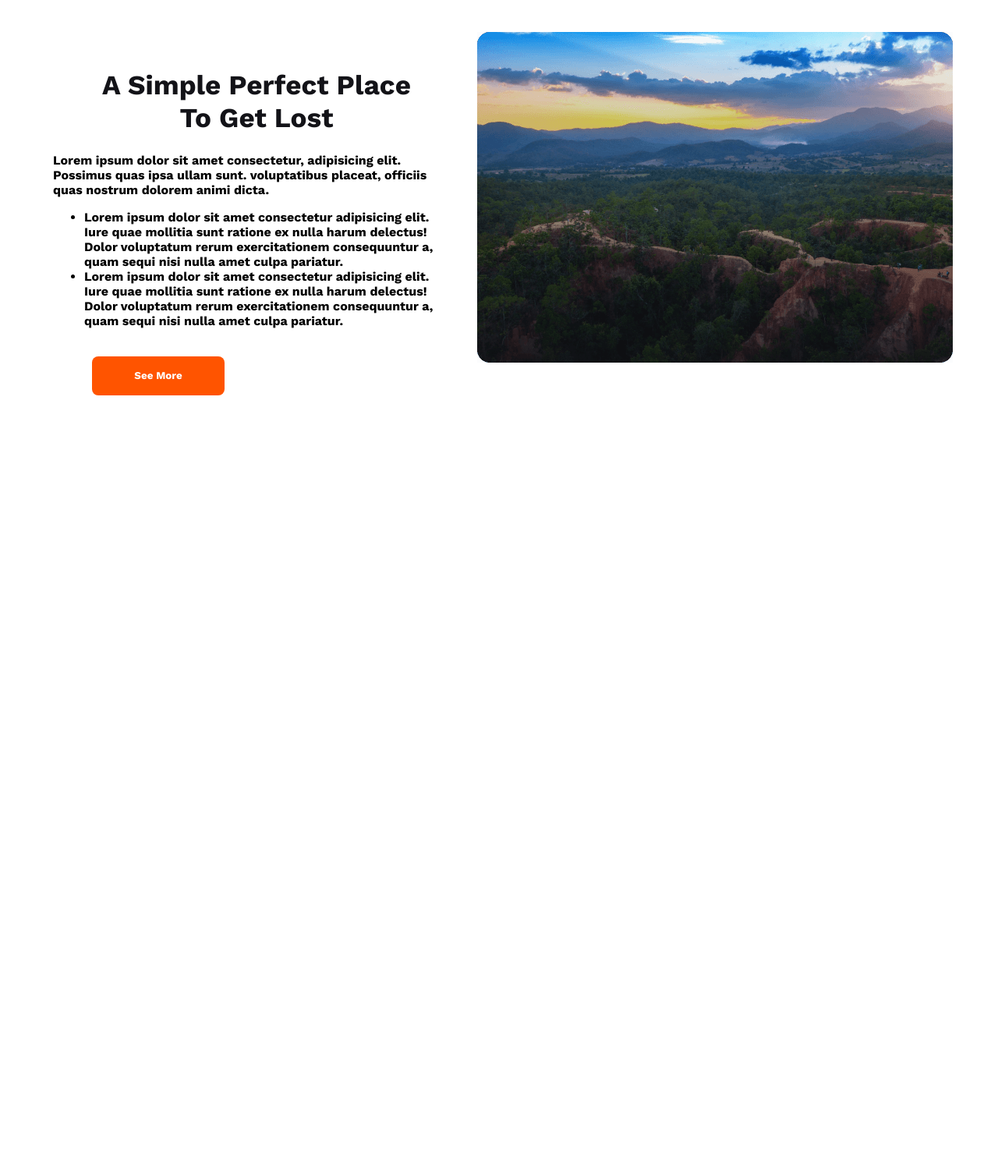
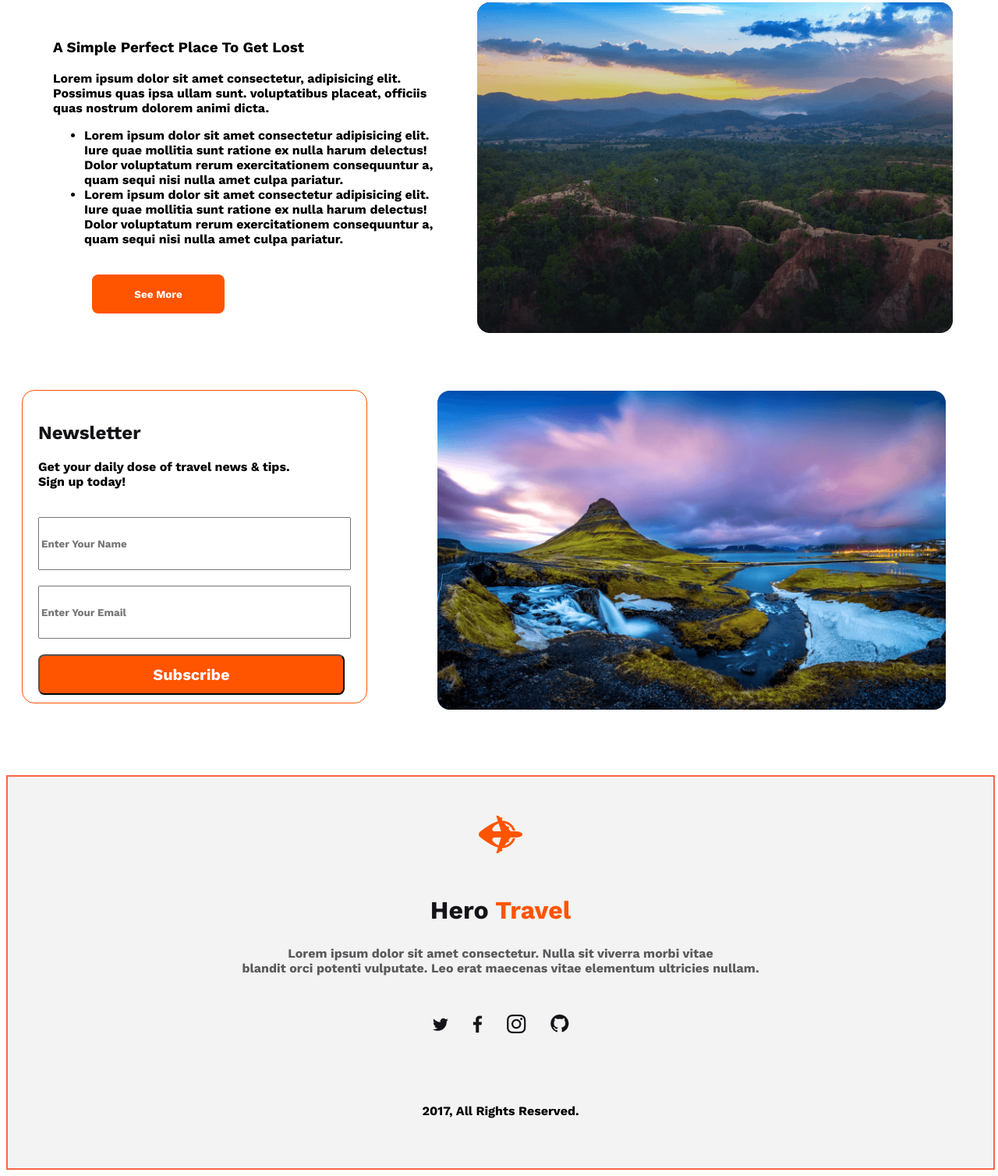
Before and after one commit to CODING019/My-Responsive-Website, a plain HTML site: page index.html in a window 1280 px wide. Shown: the part 5361-6869 px from the top of the page at 78% size. Before the commit the page ends 5876 px from the top, so only its background shows below. Drawn offline with nearby package versions, Linux system fonts and the light colour scheme.

Commit message:
footer-section-addded

```diff
--- a/index.html
+++ b/index.html
@@ -180,25 +180,58 @@
             </div>
         </div>
         <!-- Menu-Section-End -->
+        <!--  -->
         <!-- Menu-Descrption -->
         <section class="description-container">
             <div class="description-content">
-                <h3 class="title">A Simple Perfect Place To Get Lost</h3>
+                <h3 class="title-ss">A Simple Perfect Place To Get Lost</h3>
                 <p class="team-description">Lorem ipsum dolor sit amet consectetur, adipisicing elit. Possimus quas ipsa
                     ullam sunt.
                     voluptatibus placeat, officiis quas nostrum dolorem animi dicta.</p>
-                    <ul>
-                        <li>Lorem ipsum dolor sit amet consectetur adipisicing elit. Iure quae mollitia sunt ratione ex nulla harum delectus! Dolor voluptatum rerum exercitationem consequuntur a, quam sequi nisi nulla amet culpa pariatur.</li>
-                        <li>Lorem ipsum dolor sit amet consectetur adipisicing elit. Iure quae mollitia sunt ratione ex nulla harum delectus! Dolor voluptatum rerum exercitationem consequuntur a, quam sequi nisi nulla amet culpa pariatur.</li>
-                    </ul>
-                    <button class="btn-primary-2">See More</button>
+                <ul>
+                    <li>Lorem ipsum dolor sit amet consectetur adipisicing elit. Iure quae mollitia sunt ratione ex
+                        nulla harum delectus! Dolor voluptatum rerum exercitationem consequuntur a, quam sequi nisi
+                        nulla amet culpa pariatur.</li>
+                    <li>Lorem ipsum dolor sit amet consectetur adipisicing elit. Iure quae mollitia sunt ratione ex
+                        nulla harum delectus! Dolor voluptatum rerum exercitationem consequuntur a, quam sequi nisi
+                        nulla amet culpa pariatur.</li>
+                </ul>
+                <button class="btn-primary-2">See More</button>
             </div>
             <div class="description-img">
                 <img src="image/Images/Group 40089.png" alt="">
             </div>
         </section>
+        <!-- Newsletter-Start -->
+        <section class="newsletter-container">
+            <div class="newsletter-title">
+                <h2 class="news-style">Newsletter</h2>
+                <p class="paragraph style">Get your daily dose of travel news & tips. <br> Sign up today!</p>
+                <input class="input-style" type="text" placeholder="Enter Your Name">
+                <br>
+                <input class="input-style" type="email" name="" id="" placeholder="Enter Your Email">
+                <br>
+                <button class="btn-primary-4">Subscribe</button>
+            </div>
+            <div class="news-img">
+                <img src="image/Images/Rectangle 8 (1).png" alt="">
+        </section>
     </main>
     <footer>
+        <section class="footer-container">
+            <div class="footer-title">
+                <div class="footer-img">
+                    <img src="image/Images/Group 40071 (2).png" alt="">
+                </div>
+
+                <h2 class="footer-text">Hero <span class="special-text">Travel</span></h2>
+                <p class="footer-description">Lorem ipsum dolor sit amet consectetur. Nulla sit viverra morbi vitae <br> blandit orci potenti vulputate. Leo erat maecenas vitae elementum ultricies nullam.</p>
+            </div>
+            <div class="footer-icon">
+                <img src="image/Images/Social.png" alt="">
+            </div>
+            <div class="footer-end"><p>2017, All Rights Reserved.</p></div>
+        </section>
 
     </footer>
 </body>
--- a/style/style.css
+++ b/style/style.css
@@ -226,6 +226,12 @@
      padding-right: 20px;
  }
 
+ .title-section {
+     color: #131318;
+     font-size: 20px;
+     font-weight: 800;
+ }
+
  /*Location-Style-End*/
 
  /*Card-Style-Start*/
@@ -311,22 +317,123 @@
      padding: 0 50px;
      margin: 0 60px;
  }
+
  /*Description-Style*/
- .description-container{
+ .description-container {
      display: flex;
      align-items: center;
      gap: 50px;
  }
- .description-content{
+
+ .description-content {
      margin-left: 60px;
  }
- .description-img{
+
+ .description-img {
      padding-right: 50px;
  }
 
- .description-content{
+ /*Newsletter-style*/
+ .newsletter-container {
+     display: flex;
+     gap: 80px;
+     align-items: center;
+ }
+
+ .newsletter-title {
+     border-radius: 16px;
+     border: 1px solid #FF5400;
+     height: 360px;
+     margin-top: 58px;
+     margin-left: 20px;
+     padding: 20px;
 
  }
+
+ .news-style {
+     color: #131318;
+     font-size: 24px;
+     font-weight: 600;
+
+ }
+
+ .paragraph style {
+     color: #5A5A5D;
+     font-size: 16px;
+     font-weight: 400;
+ }
+
+ .input-style {
+     width: 393px;
+     height: 62px;
+     margin-top: 20px;
+
+ }
+
+ .newsletter-container img {
+     width: 97%;
+     margin-top: 70px;
+ }
+
+ .news-img {
+     position: relative;
+     text-align: center;
+ }
+ .btn-primary-4 {
+     width: 393px;
+     height: 52px;
+     border-radius: 8px;
+     background: #FF5400;
+     color: #FFF;
+     font-size: 20px;
+     font-weight: 800;
+     margin-top: 20px;
+
+ }
+ /*footer-Style*/
+ .footer-container {
+     width: 100%;
+     height: 502px;
+     border: 2px solid tomato;
+     background: rgba(19, 19, 24, 0.05);
+     margin-top: 80px;
+ }
+ .footer-title{
+    align-items: center;
+
+ }
+.footer-icon{
+    display: flex;
+    justify-content: center;
+    margin-top: 50px;
+}
+ .footer-text {
+     color: #131318;
+     font-size: 32px;
+     font-weight: 800;
+     text-align: center;
+     margin-top: 50px;
+ }
+ .footer-img {
+     text-align: center;
+     margin-top: 50px;
+ }
+ .footer-end{
+    margin-top: 90px;
+    text-align: center;
+ }
+
+ .footer-description {
+     color: #5A5A5D;
+     text-align: center;
+     font-size: 16px;
+     font-weight: 400;
+
+ }
+
+ /*News-Letter-Style*/
+
+
  /*Responsive-Desgin*/
 
  @media screen and (max-width:576px) {
@@ -444,6 +551,58 @@
          margin-bottom: 29px;
      }
 
+     /*description-style*/
+     .description-container {
+         flex-direction: column;
+     }
 
+     .description-container img {
+         width: 100%;
+         border-radius: 10px;
+     }
 
+     .description-img {
+         padding: 0 10px;
      }
+
+     .description-content ul {
+         width: auto;
+     }
+
+     .description-content {
+         margin: 0 auto;
+     }
+
+     .team-description {
+         width: 300px;
+     }
+/*footer-style*/
+/*newsletter-style*/
+.newsletter-container{
+    flex-direction: column;
+    gap: 30px;
+}
+.newsletter-title{
+    width: 90%;
+    padding: 0 15px;
+    margin-left: 10px;
+    height: 420px;
+    margin-right: 10px;
+}
+.btn-primary-4{
+    width: 258px;
+    margin-top: 10px;
+    margin-top: 20px;
+}
+.input-style{
+    width: 258px;
+}
+.footer-container{
+    height: 0px;
+}
+.footer-title{}
+.footer-end{
+    margin-top: 40px;
+    padding-bottom: 20px;
+}
+ }
```
Also changed, not shown: image/Images/Social.png (added). Lines whose indentation alone changed are shown as unchanged.
